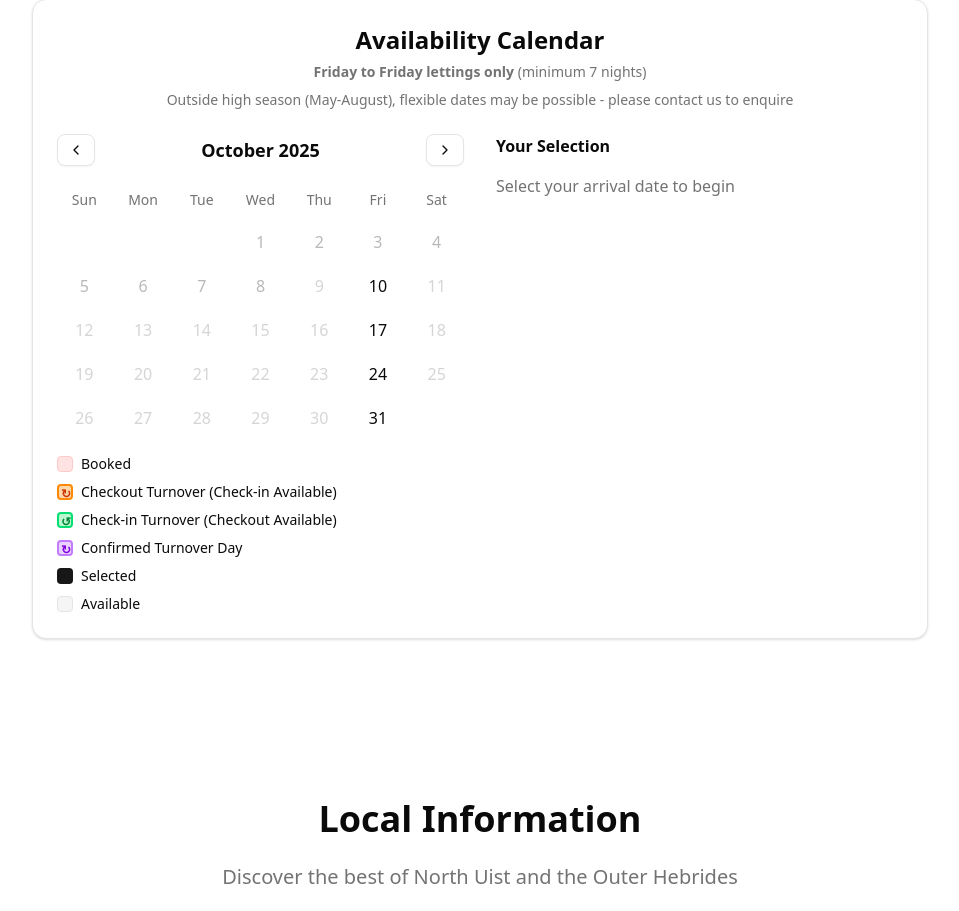
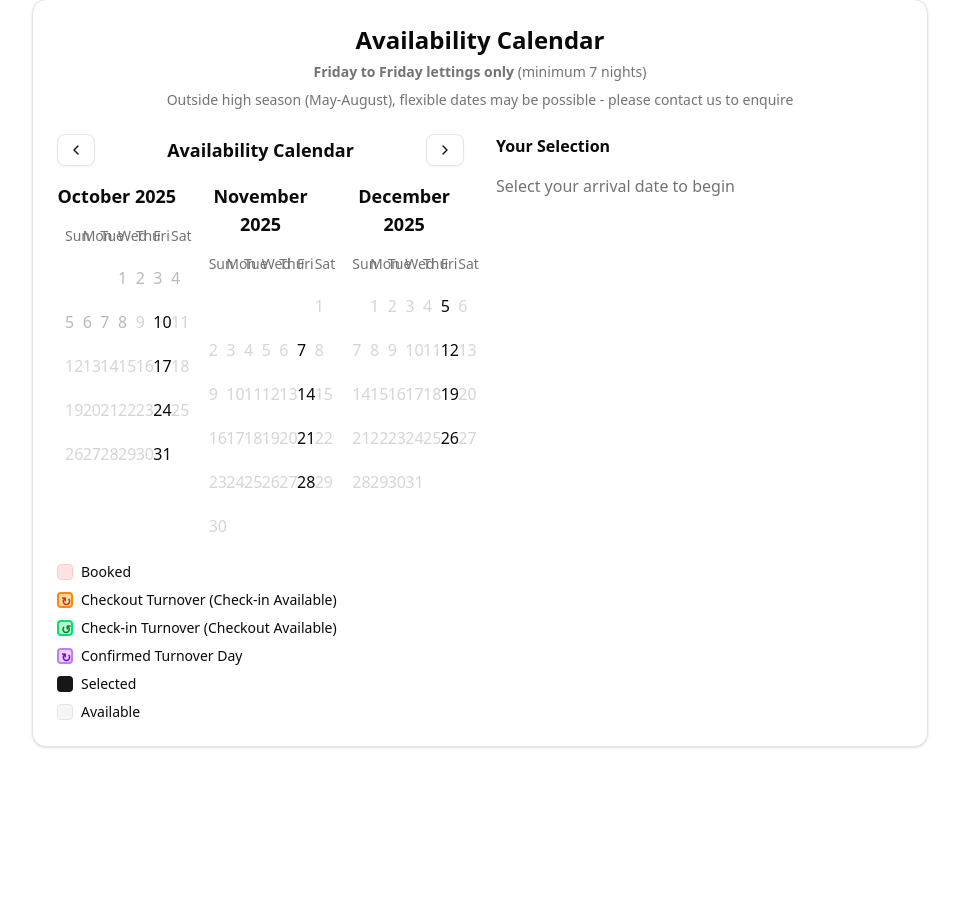
Before and after one commit to missionhouseuist/missionhouse, a React (Vite) app: page / in a window 1280 px wide. Shown: the part 9273-10184 px from the top of the page, without its empty margins (160-1119 px from the left). Built offline with nearby package versions, Linux system fonts and the light colour scheme; no server answers.

Commit message:
Add files via upload
changed the cal months view to be 1, 2 or 3 depending on device.

```diff
--- a/src/App.jsx
+++ b/src/App.jsx
@@ -604,9 +604,10 @@ function App() {
     }
   }
 
-  const renderCalendar = () => {
-    const daysInMonth = getDaysInMonth(currentMonth)
-    const firstDay = getFirstDayOfMonth(currentMonth)
+  const renderCalendar = (monthOffset = 0) => {
+    const displayMonth = new Date(currentMonth.getFullYear(), currentMonth.getMonth() + monthOffset)
+    const daysInMonth = getDaysInMonth(displayMonth)
+    const firstDay = getFirstDayOfMonth(displayMonth)
     const days = []
     const dayNames = ['Sun', 'Mon', 'Tue', 'Wed', 'Thu', 'Fri', 'Sat']
 
@@ -624,7 +625,7 @@ function App() {
 
     // Add days of the month
     for (let day = 1; day <= daysInMonth; day++) {
-      const date = new Date(currentMonth.getFullYear(), currentMonth.getMonth(), day)
+      const date = new Date(displayMonth.getFullYear(), displayMonth.getMonth(), day)
       const isBooked = isDateBooked(date)
       const isPast = isDateInPast(date)
       const isTurnover = isDateTurnoverDay(date)
@@ -693,9 +694,14 @@ function App() {
     }
 
     return (
-      <div className="grid grid-cols-7 gap-1">
-        {dayHeaders}
-        {days}
+      <div className="space-y-2">
+        <h4 className="text-center font-semibold text-lg">
+          {displayMonth.toLocaleDateString('en-GB', { month: 'long', year: 'numeric' })}
+        </h4>
+        <div className="grid grid-cols-7 gap-1">
+          {dayHeaders}
+          {days}
+        </div>
       </div>
     )
   }
@@ -1405,13 +1411,18 @@ ${bookingFormData.name}`
                         <ChevronLeft className="w-4 h-4" />
                       </Button>
                       <h3 className="text-lg font-semibold">
-                        {currentMonth.toLocaleDateString('en-GB', { month: 'long', year: 'numeric' })}
+                        Availability Calendar
                       </h3>
                       <Button variant="outline" size="sm" onClick={nextMonth}>
                         <ChevronRight className="w-4 h-4" />
                       </Button>
                     </div>
-                    {renderCalendar()}
+                    {/* Responsive multi-month calendar */}
+                    <div className="grid grid-cols-1 md:grid-cols-2 lg:grid-cols-3 gap-6">
+                      {renderCalendar(0)}
+                      <div className="hidden md:block">{renderCalendar(1)}</div>
+                      <div className="hidden lg:block">{renderCalendar(2)}</div>
+                    </div>
 
                     <div className="mt-4 space-y-2 text-sm">
                       <div className="flex items-center space-x-2">
```
